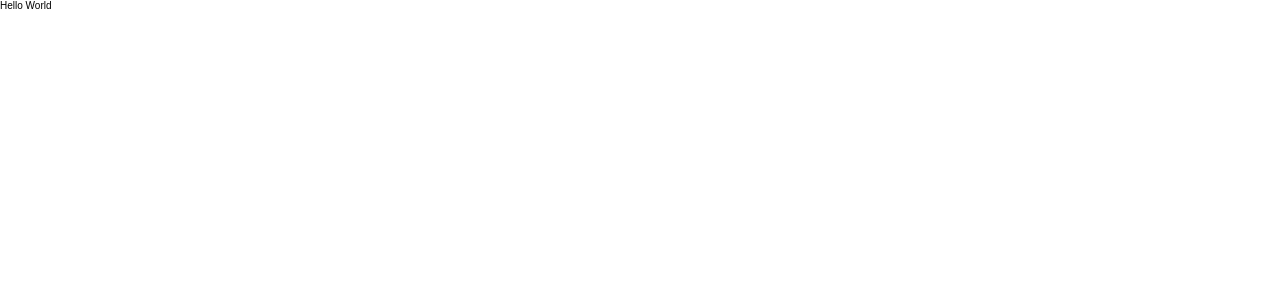
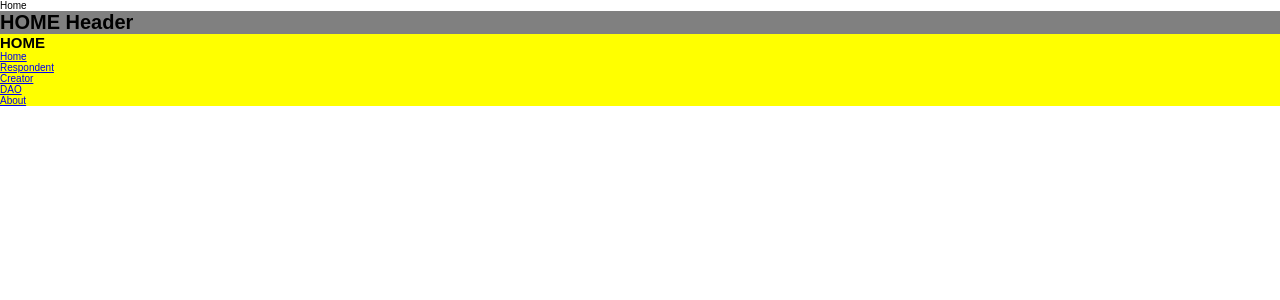
Before and after one commit to DPollButerin/DPoll, a React app in the folder client/: page / in a window 1280 px wide. Shown: the top 300 px of the page. Built offline with nearby package versions, Linux system fonts and the light colour scheme.

Commit message:
add router

```diff
--- a/client/package.json
+++ b/client/package.json
@@ -9,6 +9,7 @@
   "dependencies": {
     "react": "^18.2.0",
     "react-dom": "^18.2.0",
+    "react-router-dom": "^6.14.2",
     "web3": "^1.8.2"
   },
   "devDependencies": {
--- a/client/src/App.jsx
+++ b/client/src/App.jsx
@@ -3,9 +3,90 @@
 // import Setup from "./components/Setup";
 // import Demo from "./components/Demo";
 // import Footer from "./components/Footer";
+import { Routes, Route, useParams, useNavigate } from "react-router-dom";
+import { Link } from "react-router-dom";
+import Home from "./pages/Home";
+import Respondent from "./pages/Respondent";
+import Creator from "./pages/Creator";
+import DAO from "./pages/DAO";
+import About from "./pages/About";
+import Room from "./pages/Room";
+import RoomLayout from "./pages/RoomLayout";
+import { Redirect } from "react-router-dom";
+import { useEffect } from "react";
+import { useHistory } from "react-router-dom";
+import { useLocation } from "react-router-dom";
 
 function App() {
-  return <div className="App">Hello World</div>;
+  const p = useParams();
+  console.log(p);
+  const n = useNavigate();
+  console.log(n);
+  // const h = useHistory();
+  // console.log(h);
+  const location = useLocation();
+  const navigate = useNavigate();
+
+  useEffect(() => {
+    navigate(location.pathname, {});
+    // reload and pass empty object to clear state
+    // we can also use replace option: ..., {replace: true}
+    // const location = useLocation();
+  }, [location.pathname, navigate]);
+
+  useEffect(() => {
+    console.log("App.jsx useEffect");
+    console.log(p, n);
+  }, [p, n]);
+
+  return (
+    <>
+      {/* <nav style={{ backgroundColor: "cyan" }}>
+        <ul>
+          <li>
+            <Link to="/">Home</Link>
+          </li>
+          <li>
+            <Link to="/Room/Respondent">Respondent</Link>
+          </li>
+          <li>
+            <Link to="/Room/Creator">Creator</Link>
+          </li>
+          <li>
+            <Link to="/Room/DAO">DAO</Link>
+          </li>
+          <li>
+            <Link to="/About">About</Link>
+          </li>
+        </ul>
+      </nav> */}
+      {/* <Redirect to="/" /> */}
+      <Routes>
+        {/* <Route
+          path="(/|/Home)" //"\/|/Home\"
+          element={<Home style={{ backgroundColor: "yellow" }} />}
+        /> */}
+
+        <Route
+          path="/" //"\/|/Home\"
+          element={<Home style={{ backgroundColor: "yellow" }} />}
+        />
+        {/* <Route
+          path="/Home" //"\/|/Home\"
+          element={<Home style={{ backgroundColor: "yellow" }} />}
+        /> */}
+
+        <Route path="/Room/" element={<RoomLayout />}>
+          <Route path="Respondent" element={<Respondent />} />
+          <Route path="Creator" element={<Creator />} />
+          <Route path="DAO" element={<DAO />} />
+        </Route>
+        <Route path="/About" element={<About />} />
+        <Route path="*" element={<div>Not FOund</div>} />
+        {/* <Redirect to="/Home" /> */}
+      </Routes>
+    </>
+  );
 }
 
 export default App;
--- a/client/src/index.jsx
+++ b/client/src/index.jsx
@@ -1,11 +1,15 @@
 import React from "react";
 import ReactDOM from "react-dom/client";
 import App from "./App";
+import { BrowserRouter } from "react-router-dom";
 import "./styles.css";
 
 const root = ReactDOM.createRoot(document.getElementById("root"));
 root.render(
   <React.StrictMode>
-    <App />
+    <BrowserRouter>
+      <App />
+    </BrowserRouter>
   </React.StrictMode>
 );
+//forceRefresh={true}
--- /dev/null
+++ b/client/src/pages/About.jsx
@@ -0,0 +1,7 @@
+import React from "react";
+
+const About = () => {
+  return <div>About</div>;
+};
+
+export default About;
--- /dev/null
+++ b/client/src/pages/Creator.jsx
@@ -0,0 +1,7 @@
+import React from "react";
+
+const Creator = () => {
+  return <div>Creator</div>;
+};
+
+export default Creator;
--- /dev/null
+++ b/client/src/pages/DAO.jsx
@@ -0,0 +1,7 @@
+import React from "react";
+
+const DAO = () => {
+  return <div>DAO</div>;
+};
+
+export default DAO;
--- /dev/null
+++ b/client/src/pages/Home.jsx
@@ -0,0 +1,37 @@
+import React from "react";
+import { Link, Outlet } from "react-router-dom";
+
+const Home = () => {
+  return (
+    <>
+      <div>Home</div>
+
+      <header style={{ backgroundColor: "gray" }}>
+        <h1>HOME Header</h1>
+      </header>
+      <nav style={{ backgroundColor: "yellow" }}>
+        <h1>HOME</h1>
+        <ul>
+          <li>
+            <Link to="/">Home</Link>
+          </li>
+          <li>
+            <Link to="/Room/Respondent">Respondent</Link>
+          </li>
+          <li>
+            <Link to="/Room/Creator">Creator</Link>
+          </li>
+          <li>
+            <Link to="/Room/DAO">DAO</Link>
+          </li>
+          <li>
+            <Link to="/Room/About">About</Link>
+          </li>
+        </ul>
+      </nav>
+      <Outlet context={{ hello: "From Outlet" }} />
+    </>
+  );
+};
+
+export default Home;
--- /dev/null
+++ b/client/src/pages/Respondent.jsx
@@ -0,0 +1,7 @@
+import React from "react";
+
+const Respondent = () => {
+  return <div>Respondent</div>;
+};
+
+export default Respondent;
--- /dev/null
+++ b/client/src/pages/Room.jsx
@@ -0,0 +1,11 @@
+import React from "react";
+import { useOutletContext, useParams } from "react-router-dom";
+
+const Room = () => {
+  const { id } = useParams();
+  console.log(id);
+  const obj = useOutletContext();
+  return <h1>Room</h1>;
+};
+
+export default Room;
--- /dev/null
+++ b/client/src/pages/RoomLayout.jsx
@@ -0,0 +1,35 @@
+import React from "react";
+import { Link, Outlet } from "react-router-dom";
+
+const RoomLayout = () => {
+  return (
+    <>
+      <header style={{ backgroundColor: "green" }}>
+        <h1>RoomLayout Header</h1>
+      </header>
+      <nav style={{ backgroundColor: "red" }}>
+        <h1>RoomLayout</h1>
+        <ul>
+          <li>
+            <Link to="/">Home</Link>
+          </li>
+          <li>
+            <Link to="/Room/Respondent">Respondent</Link>
+          </li>
+          <li>
+            <Link to="/Room/Creator">Creator</Link>
+          </li>
+          <li>
+            <Link to="/Room/DAO">DAO</Link>
+          </li>
+          <li>
+            <Link to="/Room/About">About</Link>
+          </li>
+        </ul>
+      </nav>
+      <Outlet context={{ hello: "From Outlet" }} />
+    </>
+  );
+};
+
+export default RoomLayout;
```
Also changed, not shown: 1 other file (tests, documents, lock files or other folders).
